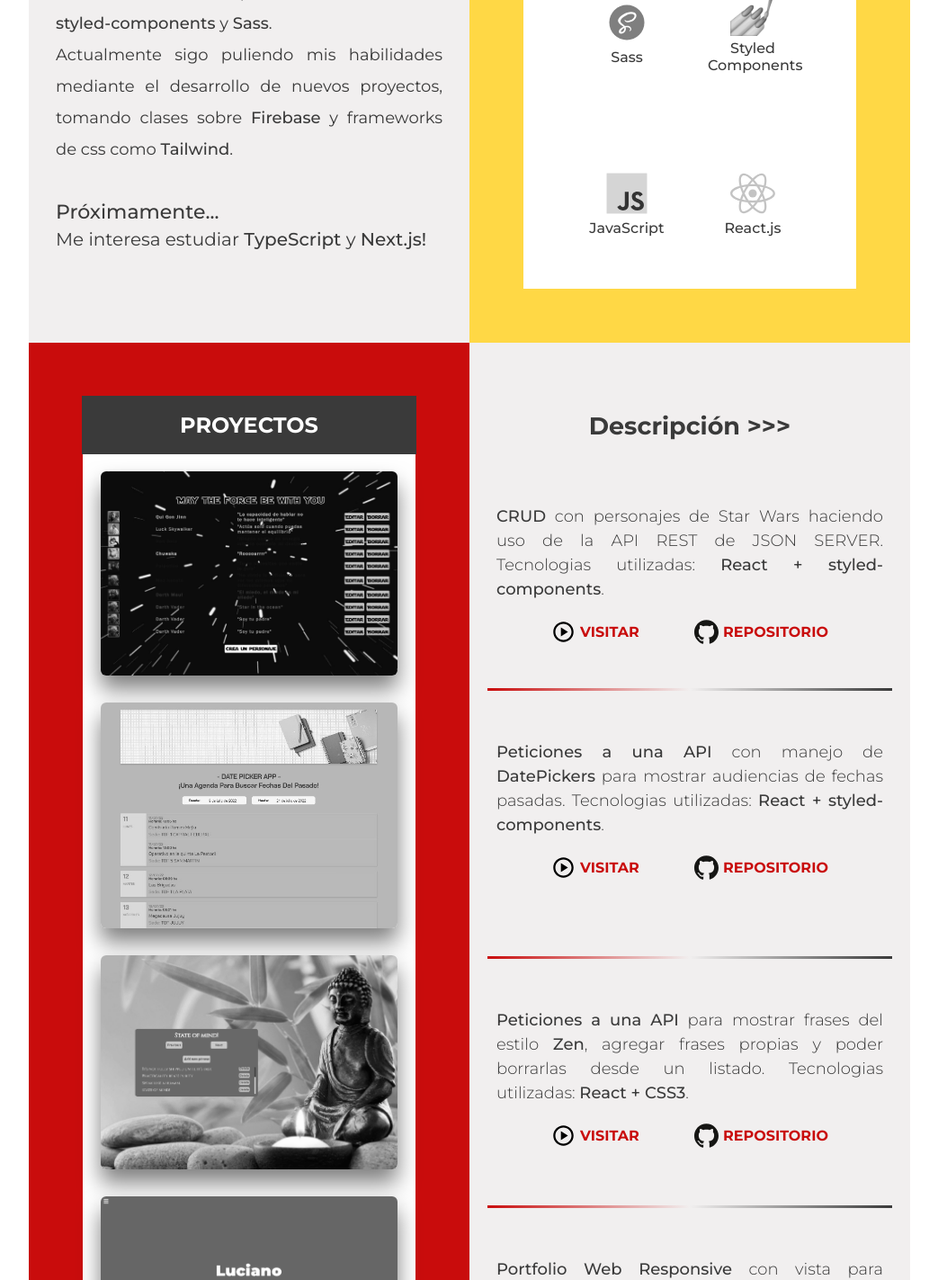
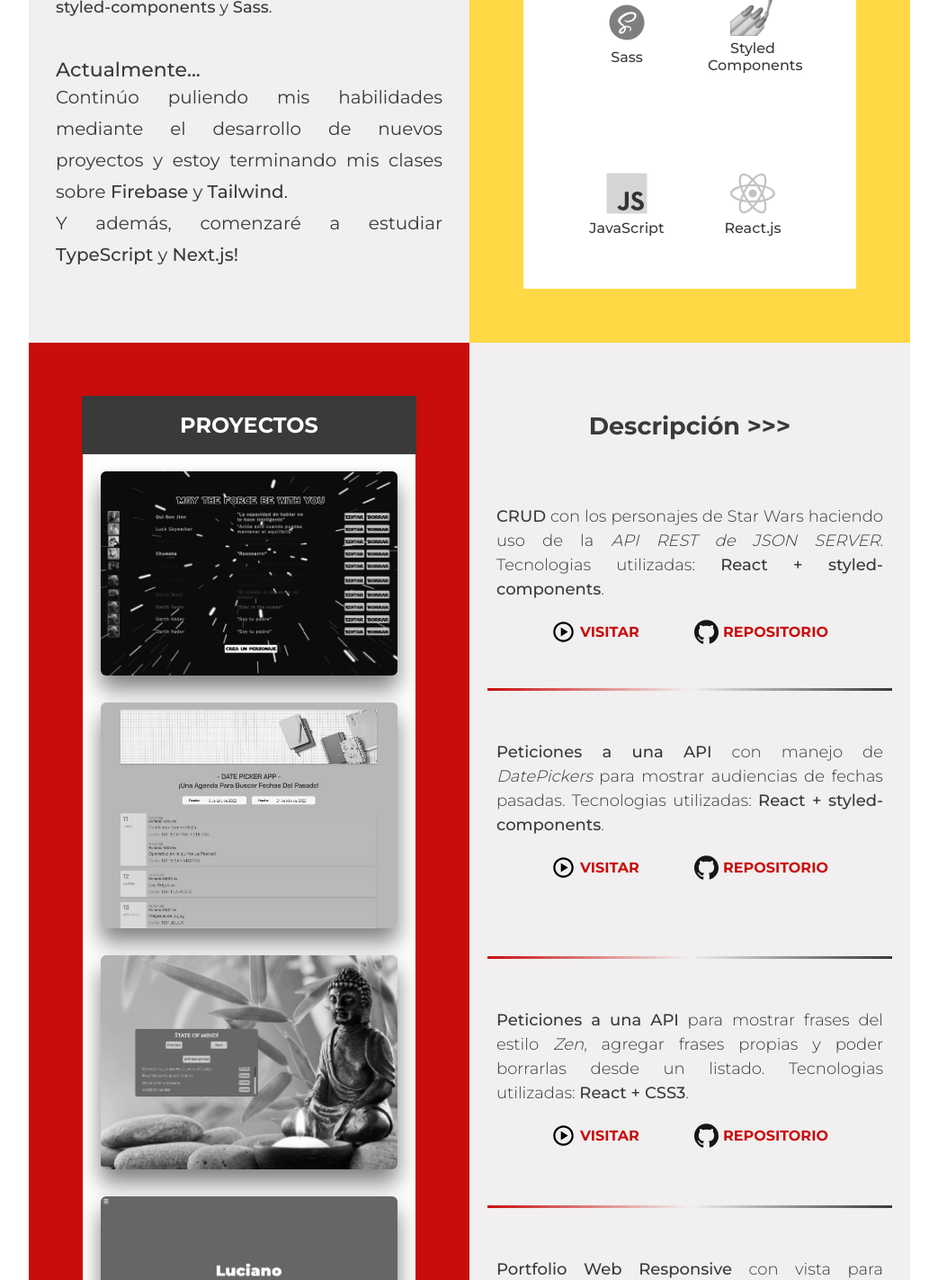
Before and after one commit to Ludcs/Portfolio-2022, a React (Vite) app: page / in a window 1280 px wide. Shown: the part 1560-2983 px from the top of the page at 90% size, without its empty margins (118-1161 px from the left). Built offline with nearby package versions, Linux system fonts and the light colour scheme.

Commit message:
version final cambios en padding projectsdescrip

```diff
--- a/src/components/Projects.jsx
+++ b/src/components/Projects.jsx
@@ -15,8 +15,8 @@
           <ImgProject src={ImgProject1} alt="Proyecto 1" />
 
           <PDescription>
-            <span>CRUD</span> con personajes de Star Wars haciendo uso de la API
-            REST de JSON SERVER. Tecnologias utilizadas:{' '}
+            <span>CRUD</span> con los personajes de Star Wars haciendo uso de la{' '}
+            <i>API REST de JSON SERVER</i>. Tecnologias utilizadas:{' '}
             <span>React + styled-components</span>.
           </PDescription>
           <IconsContainer>
@@ -37,9 +37,9 @@
         <Project2Container>
           <ImgProject src={ImgProject2} alt="Proyecto 2" />
           <PDescription>
-            <span>Peticiones a una API</span> con manejo de{' '}
-            <span>DatePickers</span> para mostrar audiencias de fechas pasadas.
-            Tecnologias utilizadas: <span>React + styled-components</span>.
+            <span>Peticiones a una API</span> con manejo de <i>DatePickers</i>{' '}
+            para mostrar audiencias de fechas pasadas. Tecnologias utilizadas:{' '}
+            <span>React + styled-components</span>.
           </PDescription>
           <IconsContainer>
             <a
@@ -63,7 +63,7 @@
           <ImgProject src={ImgProject3} alt="Proyecto 3" />
           <PDescription>
             <span>Peticiones a una API</span> para mostrar frases del estilo{' '}
-            <span>Zen</span>, agregar frases propias y poder borrarlas desde un
+            <i>Zen</i>, agregar frases propias y poder borrarlas desde un
             listado. Tecnologias utilizadas: <span>React + CSS3</span>.
           </PDescription>
           <IconsContainer>
@@ -81,8 +81,8 @@
         <Project4Container>
           <ImgProject id="img4" src={ImgProject4} alt="Proyecto 4" />
           <PDescription>
-            <span>Portfolio Web Responsive</span> con vista para mobile, tablet
-            y desktop. Tecnologias utilizadas:{' '}
+            <span>Portfolio Web Responsive</span> con vista para{' '}
+            <i>mobile, tablet y desktop</i>. Tecnologias utilizadas:{' '}
             <span>React + Vite + styled-components</span>.
           </PDescription>
           <IconsContainer>
--- a/src/components/ProjectsDescription.jsx
+++ b/src/components/ProjectsDescription.jsx
@@ -17,8 +17,8 @@
       <p id="div_title_description">Descripción {'>>>'}</p>
       <Project1Container768>
         <PDescription768>
-          <span>CRUD</span> con personajes de Star Wars haciendo uso de la API
-          REST de JSON SERVER. Tecnologias utilizadas:{' '}
+          <span>CRUD</span> con los personajes de Star Wars haciendo uso de la{' '}
+          <i>API REST de JSON SERVER</i>. Tecnologias utilizadas:{' '}
           <span>React + styled-components</span>.
         </PDescription768>
 
@@ -39,9 +39,9 @@
       <hr id="hr1" />
       <Project2Container768>
         <PDescription768>
-          <span>Peticiones a una API</span> con manejo de{' '}
-          <span>DatePickers</span> para mostrar audiencias de fechas pasadas.
-          Tecnologias utilizadas: <span>React + styled-components</span>.
+          <span>Peticiones a una API</span> con manejo de <i>DatePickers</i>{' '}
+          para mostrar audiencias de fechas pasadas. Tecnologias utilizadas:{' '}
+          <span>React + styled-components</span>.
         </PDescription768>
         <IconsContainer768>
           <a href="https://www.youtube.com/watch?v=71KoNFdTCxk" target="_blank">
@@ -58,8 +58,8 @@
       <Project3Container768>
         <PDescription768>
           <span>Peticiones a una API</span> para mostrar frases del estilo{' '}
-          <span>Zen</span>, agregar frases propias y poder borrarlas desde un
-          listado. Tecnologias utilizadas: <span>React + CSS3</span>.
+          <i>Zen</i>, agregar frases propias y poder borrarlas desde un listado.
+          Tecnologias utilizadas: <span>React + CSS3</span>.
         </PDescription768>
         <IconsContainer768>
           <a href="https://zen-app-three.vercel.app/" target="_blank">
@@ -75,8 +75,8 @@
       <hr id="hr3" />
       <Project4Container768>
         <PDescription768>
-          <span>Portfolio Web Responsive</span> con vista para mobile, tablet y
-          desktop. Tecnologias utilizadas:{' '}
+          <span>Portfolio Web Responsive</span> con vista para{' '}
+          <i>mobile, tablet y desktop</i>. Tecnologias utilizadas:{' '}
           <span>React + Vite + styled-components</span>.
         </PDescription768>
         <IconsContainer768>
@@ -101,6 +101,13 @@
     justify-content: center;
     align-items: center;
     background-color: #f1efef;
+
+    @media (min-width: 1500px) {
+      padding: 60px 30px 62px 30px;
+    }
+    @media (min-width: 1700px) {
+      padding: 60px 60px 62px 60px;
+    }
 
     #div_title_description {
       display: flex;
--- a/src/components/Roadmap.jsx
+++ b/src/components/Roadmap.jsx
@@ -20,16 +20,15 @@
         <b>React.js</b> tomando el curso en <i>Udemy</i> llamado "React: De cero
         a experto, Hooks + MERN". Y mediante documentación más videotutoriales,
         aprendí otras skills como <b>styled-components</b> y <b>Sass</b>.
-        <br />
-        Actualmente sigo puliendo mis habilidades mediante el desarrollo de
-        nuevos proyectos, tomando clases sobre <b>Firebase</b> y frameworks de
-        css como <b>Tailwind</b>.
       </p>
       <br />
       <br />
-      <p id="prox">Próximamente...</p>
+      <p id="prox">Actualmente...</p>
       <p id="prox_description">
-        Me interesa estudiar <b>TypeScript</b> y <b>Next.js!</b>
+        Continúo puliendo mis habilidades mediante el desarrollo de nuevos
+        proyectos y estoy terminando mis clases sobre <b>Firebase</b> y{' '}
+        <b>Tailwind</b>. <br /> Y además, comenzaré a estudiar <b>TypeScript</b>{' '}
+        y <b>Next.js!</b>
       </p>
     </RoadmapContainer>
   );
```
